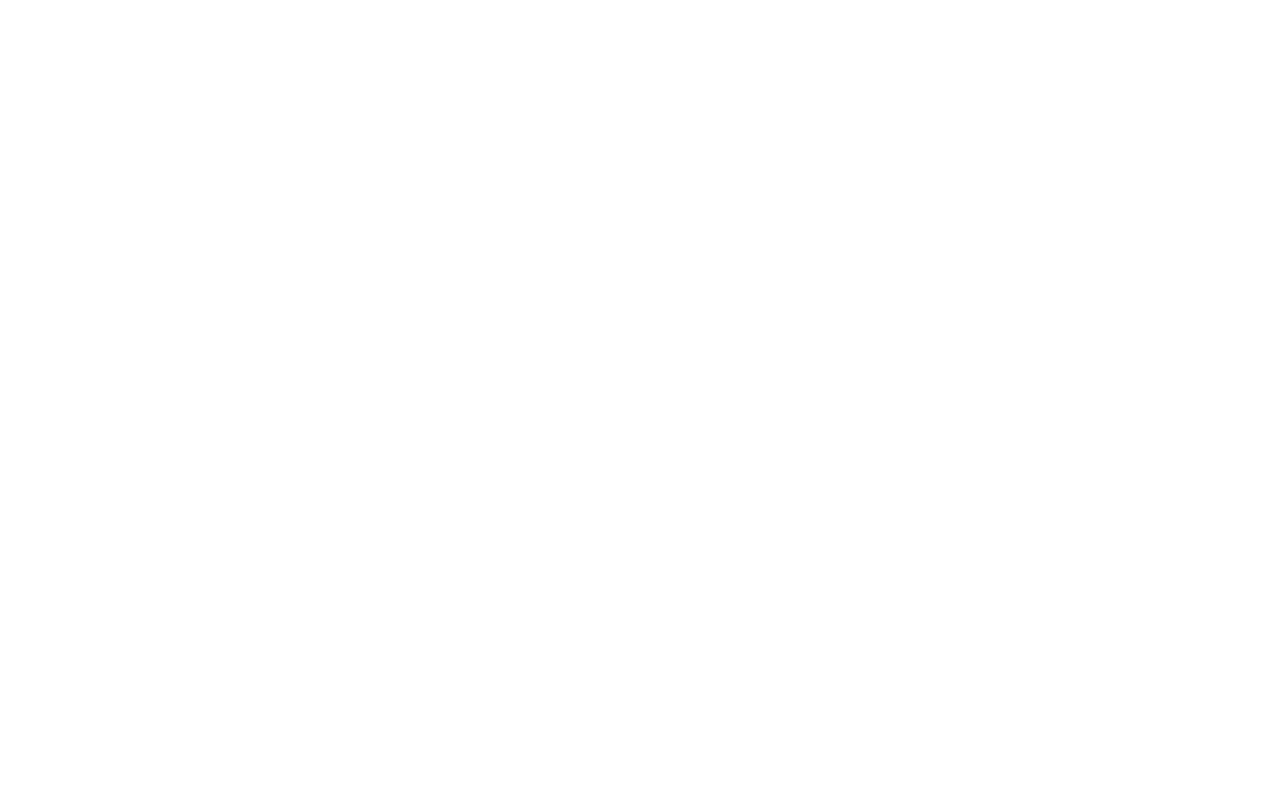
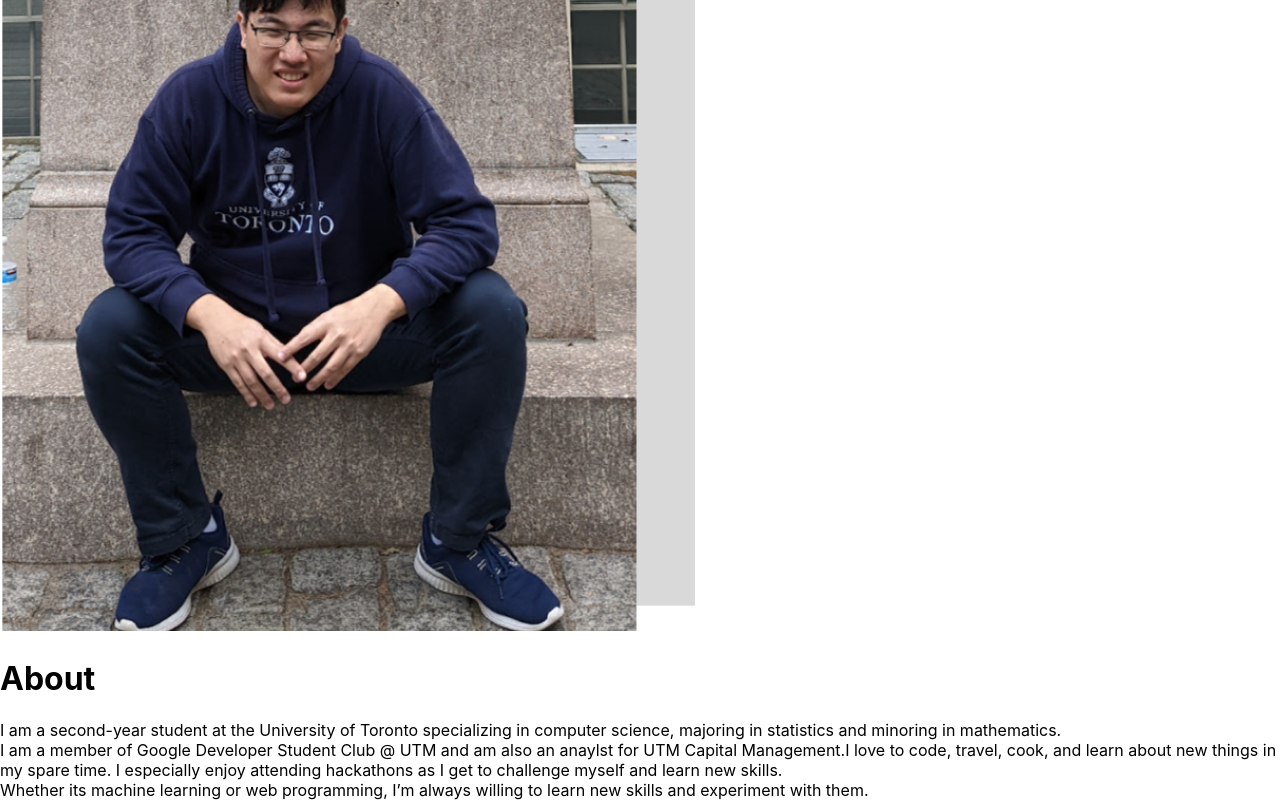
Before and after one commit to kevinni20021/portfolio_website, a React (Create React App) app: page / in a window 1280 px wide. Shown: the part 790-1590 px from the top of the page. Before the commit the page ends 800 px from the top, so only its background shows below. Built offline with nearby package versions, Linux system fonts and the light colour scheme; a web font is replaced by a local one.

Commit message:
Started about me section

```diff
--- a/src/App.js
+++ b/src/App.js
@@ -2,12 +2,14 @@
 import React from 'react';
 import Navbar from './components/Navbar';
 import Landing from './components/Landing';
+import About from './components/About';
 
 const App = () => {
   return (
     <>
       <Navbar />
       <Landing />
+      <About />
     </>
   );
 }
--- /dev/null
+++ b/src/components/About/index.js
@@ -0,0 +1,26 @@
+import React from 'react';
+import './about.css';
+import aboutpic from "./aboutpic.png";
+function About() {
+  return (
+    <div id = "about" className='about-container'>
+        <img src = {aboutpic} className='about-image' alt = 'about'>
+        </img>
+        <h1 className='about-title'>
+            About
+        </h1>
+        <p1 className= 'about-p1'>
+            I am a second-year student at the University of Toronto specializing in computer science, majoring in statistics and minoring in mathematics.
+            <br></br>
+            I am a member of Google Developer Student Club @ UTM and am also an anaylst for UTM Capital Management.
+        </p1>
+        <p2 className = 'about-p2'>
+            I love to code, travel, cook, and learn about new things in my spare time. I especially enjoy attending hackathons as I get to challenge myself and learn new skills.
+            <br></br>
+            Whether its machine learning or web programming, I’m always willing to learn new skills and experiment with them.
+        </p2>
+    </div>
+  )
+}
+
+export default About
--- a/src/components/Navbar/index.js
+++ b/src/components/Navbar/index.js
@@ -11,7 +11,7 @@
             Kevin Ni
         </div>
         <nav>
-            <a href = "about me">About Me</a>
+            <a href = "#about">About Me</a>
             <a href = "projects">Projects</a>
             <a href = "contact">Contact</a>
         </nav>
```
Also changed, not shown: src/components/About/about.css (added), src/components/About/aboutpic.png (added).
